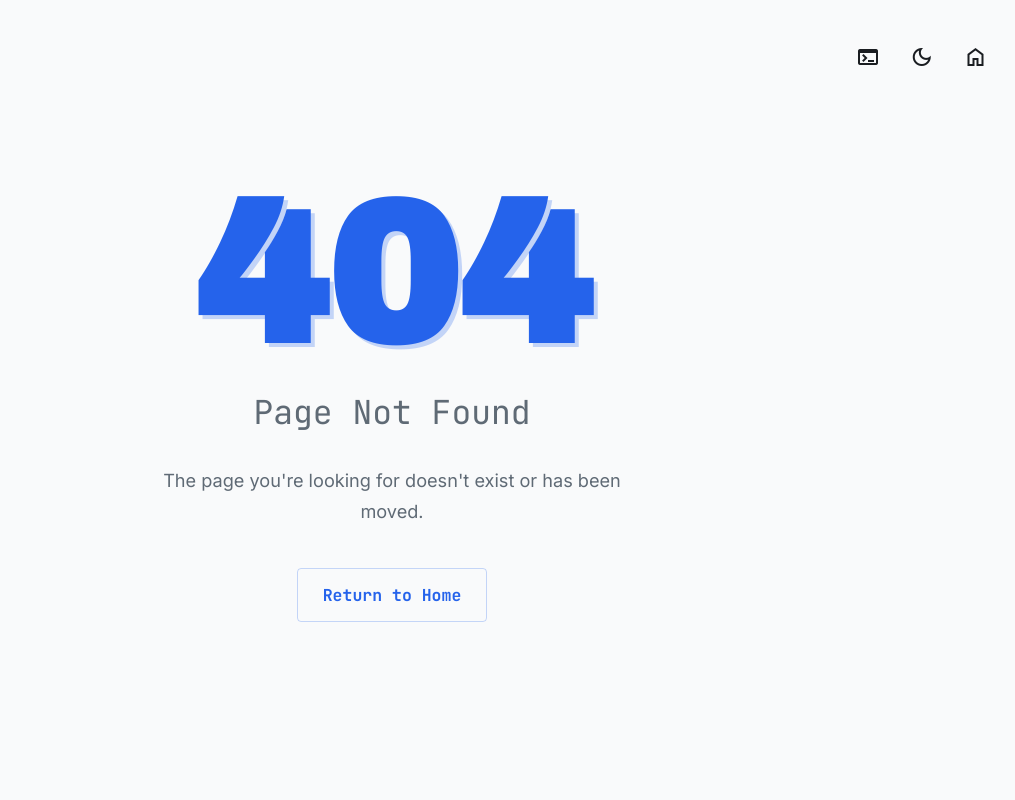
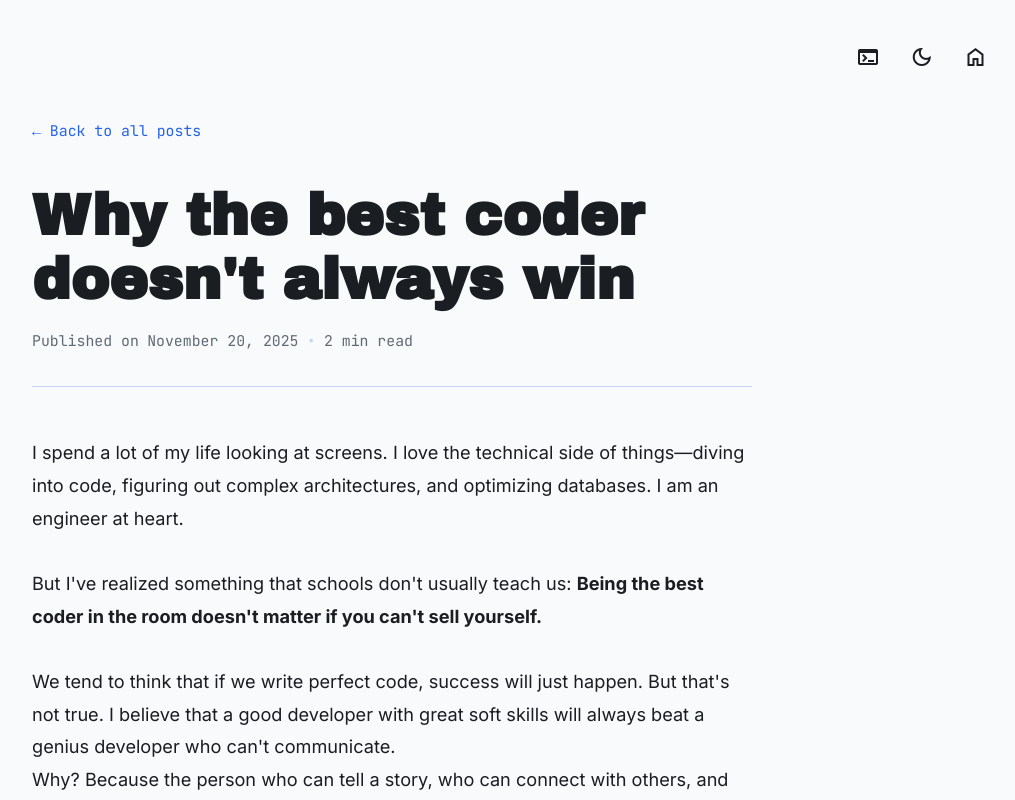
Before and after one commit to janrosellcaba/janrosell, an Angular app: page /blog/code-is-not-enough in a window 1280 px wide. Before the commit this address led to /404. Shown: the top 800 px of the page, without its empty margins (248-1263 px from the left). Built offline with nearby package versions, Linux system fonts and the light colour scheme.

Commit message:
new blogs

```diff
--- a/src/app/blog.service.ts
+++ b/src/app/blog.service.ts
@@ -67,11 +67,11 @@ export class BlogService {
 
         <br />
 
-        You'll notice the site has two distinct sides. The [**homepage**](https://janrosell.com/) is the clean, professional front door. It’s the summary of my skills and experience, designed to give you a clear picture of what I do.
+        You'll notice the site has two distinct sides. The [**homepage**](https://janrosell.com/) is the clean, professional front door. It's the summary of my skills and experience, designed to give you a clear picture of what I do.
 
         <br />
 
-        But if you're like me, you're probably more curious about *how* things work. That's why I built the interactive [**terminal**](https://janrosell.com/terminal). It’s the workshop behind the showroom. It’s a playful, more detailed space where you can dig deeper, run a few commands, and get a feel for my personality beyond a formal CV. It represents the hands-on, problem-solving drive that sits at the heart of everything I build.
+        But if you're like me, you're probably more curious about *how* things work. That's why I built the interactive [**terminal**](https://janrosell.com/terminal). It's the workshop behind the showroom. It's a playful, more detailed space where you can dig deeper, run a few commands, and get a feel for my personality beyond a formal CV. It represents the hands-on, problem-solving drive that sits at the heart of everything I build.
 
         <br />
 
@@ -99,6 +99,127 @@ export class BlogService {
 
         — Jan`
     },
+    {
+      title: "Optimism and hard work as a strategy",
+      date: '2025-11-02',
+      slug: 'optimism-and-hard-work',
+      summary: "My secret to handling stress: stay positive and never give up.",
+      content: `
+        People often ask me how I manage to juggle a Computer Science degree, a job at Lanaccess, and the intensity of building Express My Health as a CEO—all while keeping a smile on my face.
+
+        <br />
+
+        The truth is, problems are a constant. Whether it's a segmentation fault in C++, a server going down, or a difficult exam week, obstacles are guaranteed. You can't control the chaos, but you can control your reaction to it.
+
+        **For me, optimism isn't just a mood. It's a strategy.**
+
+        <br />
+
+        If you approach a bug or a business hurdle thinking it's going to be a disaster, it probably will be. But if you approach it with the absolute confidence that you will figure it out, the solution usually follows. I believe a lot in myself, not because I know everything, but because I know I have the resilience to learn whatever I'm missing.
+
+        <br />
+
+        I keep two quotes in the back of my mind constantly.
+
+        &nbsp; -   The first is from Steve Jobs: **_"Make a dent in the universe."_** This is the fuel. It's why I'm not just writing code, but trying to build solutions that actually help people communicate. It reminds me that the work has a purpose larger than just passing a class or closing a ticket.
+
+        &nbsp; -   The second is a bit tougher: **_"Don't stop when you are tired, stop when you are done."_** This is the discipline. Optimism doesn't mean things are easy; it means you have the energy to push through the hard parts. There are nights when I am exhausted, but I know the mission isn't finished.
+
+        <br />
+
+        So, that's my "secret." I work hard, I confront problems head-on, and I do it with a smile. Because if you're going to try to change the world, you might as well enjoy the ride.
+
+        <br />
+
+        Let's get back to work.
+
+        <br />
+
+        — Jan`
+    },
+    {
+      title: "Why the best coder doesn't always win",
+      date: '2025-11-20',
+      slug: 'code-is-not-enough',
+      summary: "The person who knows how to sell themselves will always beat the genius who can't. Code is not enough.",
+      content: `
+        I spend a lot of my life looking at screens. I love the technical side of things—diving into code, figuring out complex architectures, and optimizing databases. I am an engineer at heart.
+
+        <br />
+
+        But I've realized something that schools don't usually teach us: **Being the best coder in the room doesn't matter if you can't sell yourself.**
+
+        <br />
+
+        We tend to think that if we write perfect code, success will just happen. But that's not true. I believe that a good developer with great soft skills will always beat a genius developer who can't communicate.
+
+        Why? Because the person who can tell a story, who can connect with others, and who can sell their ideas is the one who actually gets the opportunities.
+
+        <br />
+
+        **The real differentiator isn't how well you talk to the machine. It's how well you talk to the people.**
+
+        <br />
+
+        Building *Express My Health* has taught me this. You can have the best technology in the world, but if you can't communicate the vision to your team, listen to your users, or handle a tough meeting with a smile, the technology doesn't matter.
+
+        Hard skills are linear. You study, you practice, you get better.
+        **Soft skills are exponential. They are the multiplier.**
+
+        <br />
+
+        If you can code *and* you can understand people, you become unstoppable. So, don't just focus on the syntax. Focus on how you present yourself to the world. That is how you win.
+
+        <br />
+
+        — Jan`
+    },
+    {
+      title: "Slowing down to speed up",
+      date: '2025-12-08',
+      slug: 'slowing-down-to-speed-up',
+      summary: "Why slowing down is the only way to speed up. True discipline isn't just about the grind, but knowing when to recharge.",
+      content: `
+        I am not the kind of person who likes to stop. If you know me, you know I'm obsessed with progress. I love the grind, I love building, and I honestly enjoy working my ass off to make things happen.
+
+        <br />
+
+        But recently, I learned a lesson the hard way.
+
+        For a few weeks, I was pushing the limits. I was pulling 12-hour days, jumping between university exams, shipping features at Lanaccess, and running the strategy for Express My Health. I felt unstoppable. Until I wasn't. The next morning, I woke up completely drained and feeling sick. My body just forced me to reboot.
+
+        <br />
+
+        **That is when I realized I was getting the definition of "discipline" wrong.**
+
+        <br />
+
+        We usually think discipline means never stopping. We think it means caffeine, late nights, and zero breaks. But that's not discipline—that's just bad management.
+
+        If you want to operate at a high level, you have to be strategic. You have to combine the hard work with smart recovery. It's like Formula 1: you drive the car at maximum speed, but you *must* take the pitstop. If you skip the pitstop, you don't win the race; you crash the car.
+
+        <br />
+
+        My new philosophy is simple: **Stop the least amount possible, but when you do stop, make it count.**
+
+        <br />
+
+        You have to be disciplined enough to work when you don't feel like it, but also disciplined enough to rest when you *need* it. It is about longevity. I want to be building great things for the next 40 years, not just the next 4 weeks.
+
+        So, with the holidays coming up, I am going to take my own advice. I'm going to use this time to fully disconnect and recharge the battery. Not because I'm lazy, but because I want to come back in January with enough energy to crush every single goal I have set.
+
+        <br />
+
+        I wish you all a Merry Christmas, happy holidays, and a great New Year. Enjoy the time off with your people.
+
+        <br />
+
+        Let's get ready to work harder than ever in 2026.
+
+        <br />
+
+        — Jan`
+    }
   ];
 
   private posts: Post[] = [];
```
Also changed, not shown: 1 other file (tests, documents, lock files or other folders).
